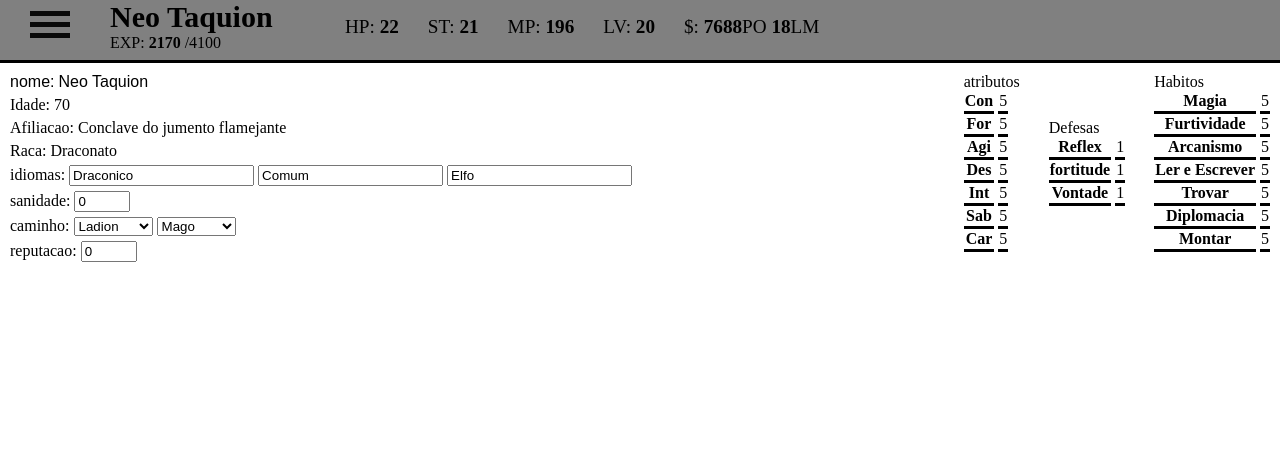
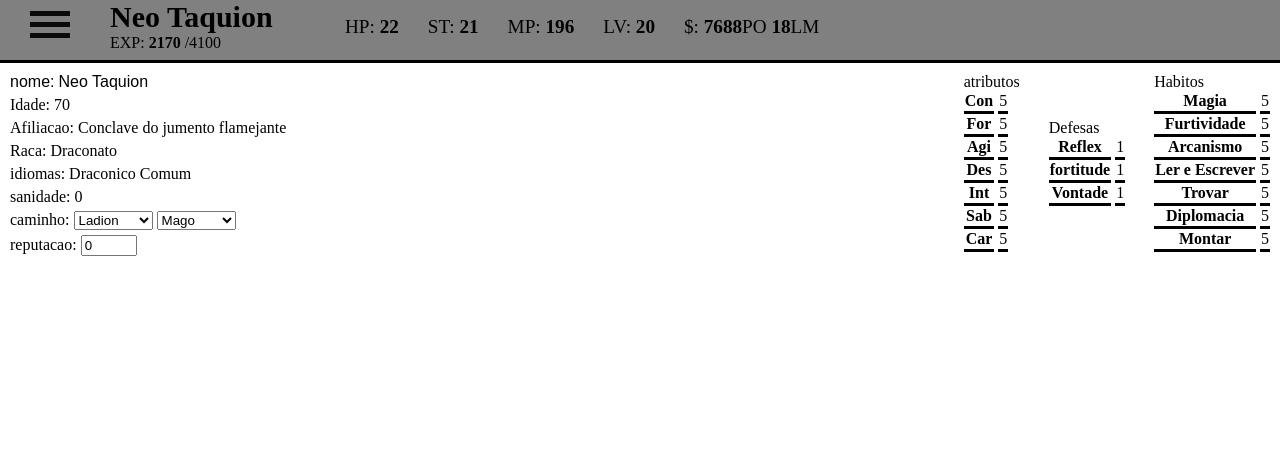
Before and after one commit to pedroLFaria/guismi-app, a PHP site: page /tst.html in a window 1280 px wide. Shown: the top 461 px of the page. Run offline with PHP 8.4, Linux system fonts and the light colour scheme.

Commit message:
web
mais coisas

```diff
--- a/GUISMI-WEB/css/style-main-caracteristicas.css
+++ b/GUISMI-WEB/css/style-main-caracteristicas.css
@@ -74,3 +74,9 @@
 .character-not-tabela{
     display:inline-block;
 }
+.character-main-idioma > input{
+    display:none;
+}
+.character-main-sanidade > input{
+    display:none;
+}
--- a/GUISMI-WEB/tst.html
+++ b/GUISMI-WEB/tst.html
@@ -68,9 +68,10 @@
                         </div>
                         <div class='character-main-idioma'>
                             <label>idiomas:</label>
-                            <input list='idiomas' value='Draconico'>
-                            <input list='idiomas' value='Comum'>
-                            <input list='idiomas' value='Elfo'>
+                            <label ondblclick="modalTextBox(this)">Draconico</label>
+                            <input list='idiomas' value='Draconico' onfocusout="modalInputBox(this)">
+                            <label ondblclick="modalTextBox(this)">Comum</label>
+                            <input list='idiomas' value='Comum' onfocusout="modalInputBox(this)">
                             <datalist id='idiomas'>
                                 <option value='Anao'>
                                 <option value='Comum'>
@@ -79,8 +80,9 @@
                             </datalist>
                         </div>
                         <div class='character-main-sanidade'>
-                            sanidade:
-                            <input type="number" name="sanidade" min="-4" max="0" value="0" />
+                            <label>sanidade:</label>
+                            <label ondblclick="modalTextBox(this)">0</label>
+                            <input type="number" name="sanidade" min="-4" max="0" value="0" onfocusout="modalInputBox(this)" />
                         </div>
                         <div class='character-main-caminho'>
                             caminho:
```
